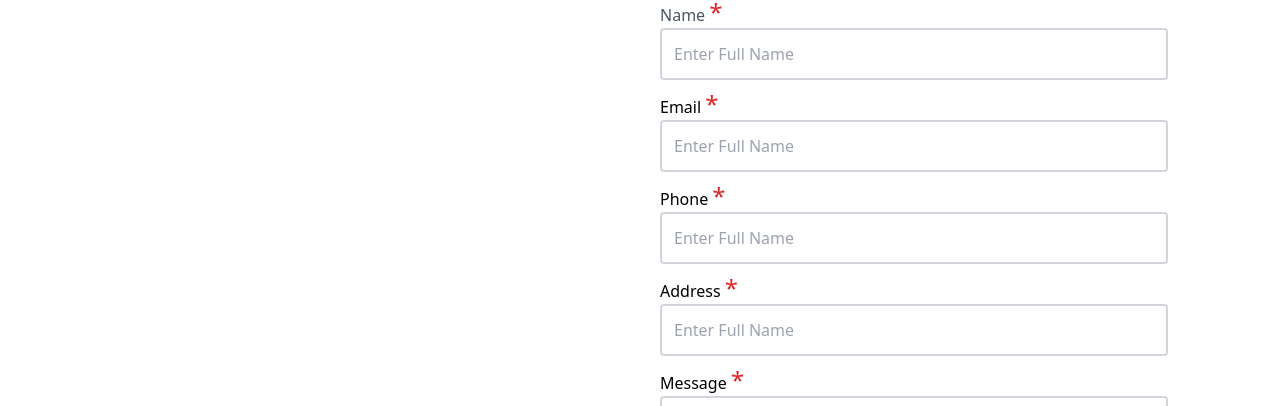
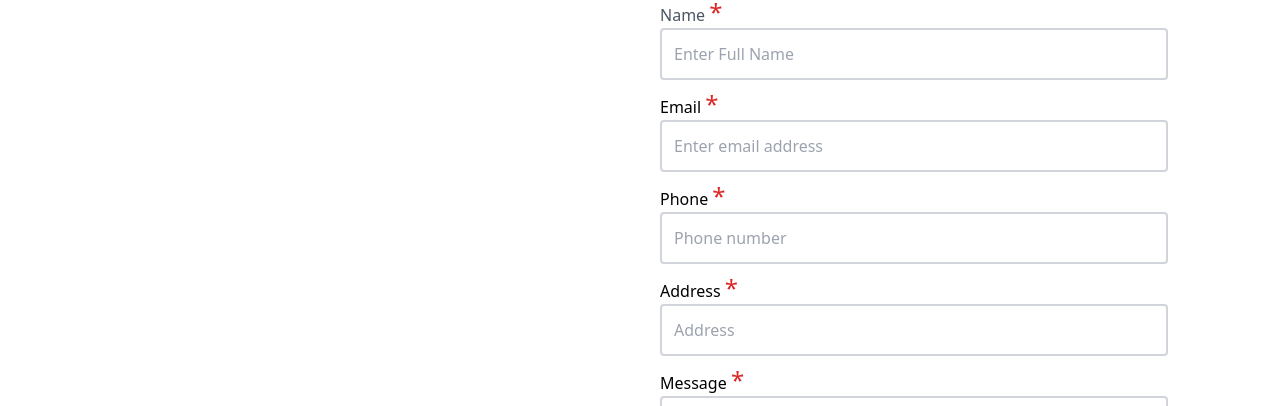
Before and after one commit to iamshishirpandey/Lumens-International-Website, a React (Create React App) app: page /contact in a window 1280 px wide. Shown: the part 1080-1486 px from the top of the page. Built offline with nearby package versions, Linux system fonts and the light colour scheme; what tw-elements would draw is missing.

Commit message:
text in contact form

```diff
--- a/src/pages/Contact.jsx
+++ b/src/pages/Contact.jsx
@@ -93,7 +93,7 @@ const Contact = () => {
               <input
                 type="email"
                 className="p-3 w-full border-2 border-gray-300 rounded"
-                placeholder="Enter Full Name"
+                placeholder="Enter email address"
               />
             </div>
             <div>
@@ -103,7 +103,7 @@ const Contact = () => {
               <input
                 type="number"
                 className="p-3 w-full border-2 border-gray-300 rounded"
-                placeholder="Enter Full Name"
+                placeholder="Phone number"
               />
             </div>
             <div>
@@ -113,7 +113,7 @@ const Contact = () => {
               <input
                 type="text"
                 className="p-3 w-full border-2 border-gray-300 rounded"
-                placeholder="Enter Full Name"
+                placeholder="Address"
               />
             </div>
 
```
